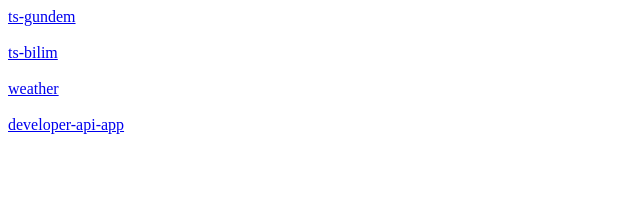
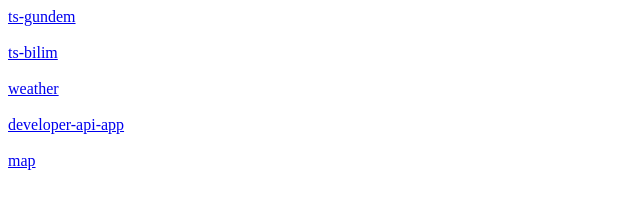
Before and after one commit to veysel/old.veysel.github.io, a plain HTML site: page project/index.html in a window 1280 px wide. Shown: the full height of the page, 0-640 px from the left. Drawn offline with Linux system fonts and the light colour scheme.

Commit message:
project route added to index

```diff
--- a/project/index.html
+++ b/project/index.html
@@ -20,6 +20,10 @@
             <div>
                 <a href="./developer/">developer-api-app</a>
             </div>
+            <br>
+            <div>
+                <a href="./map/">map</a>
+            </div>
         </div>
     </body>
 </html>
```
